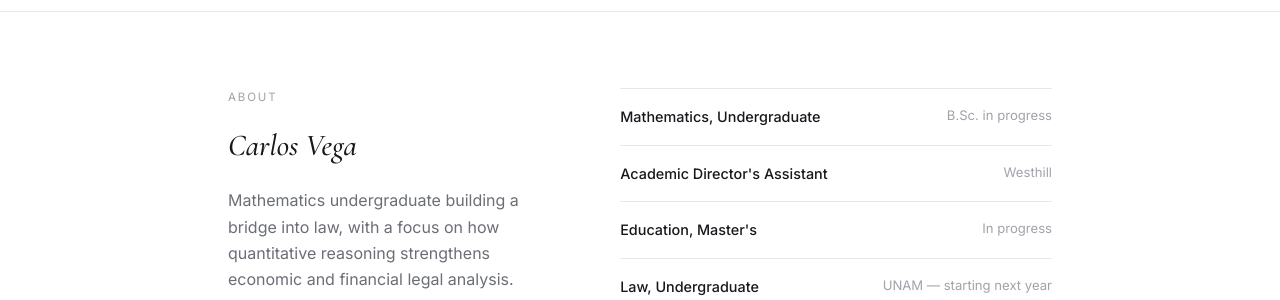
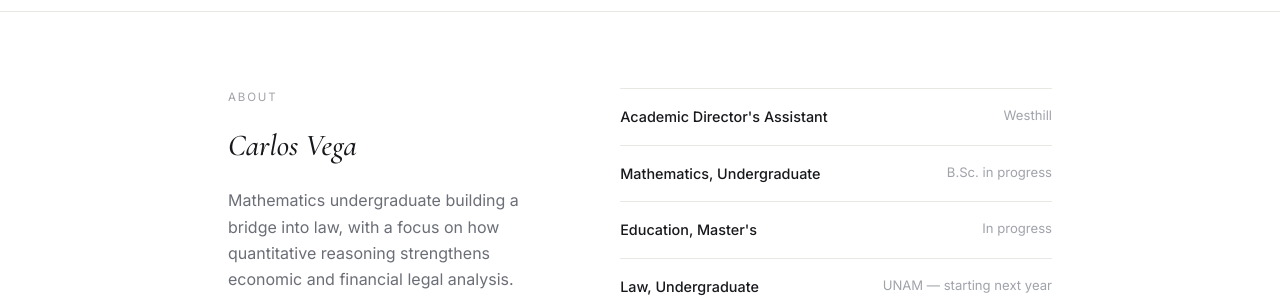
Before and after one commit to carlos-quant/carlos-quant.github.io, a Jekyll site: the page built from index.html, in a window 1280 px wide. Shown: the part 1564-1864 px from the top of the page. Built offline with Jekyll 4.4.1, drawn with Linux system fonts in a browser that asks for light colours.

Commit message:
Update index.html

```diff
--- a/index.html
+++ b/index.html
@@ -72,8 +72,8 @@ layout: default
         <a class="cta" href="{{ '/about.html' | relative_url }}">Full background &rarr;</a>
       </div>
       <ul class="role-list">
+        <li><span class="role">Academic Director's Assistant</span><span class="org">Westhill</span></li>
         <li><span class="role">Mathematics, Undergraduate</span><span class="org">B.Sc. in progress</span></li>
-        <li><span class="role">Academic Director's Assistant</span><span class="org">Westhill</span></li>
         <li><span class="role">Education, Master's</span><span class="org">In progress</span></li>
         <li><span class="role">Law, Undergraduate</span><span class="org">UNAM &mdash; starting next year</span></li>
       </ul>
```
